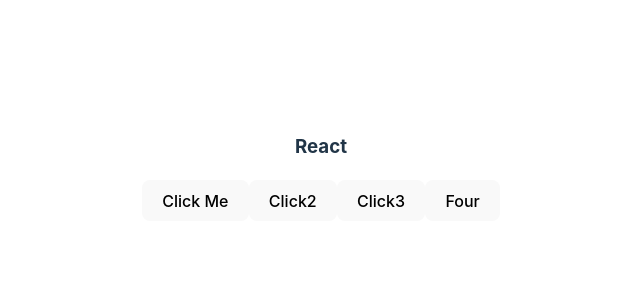
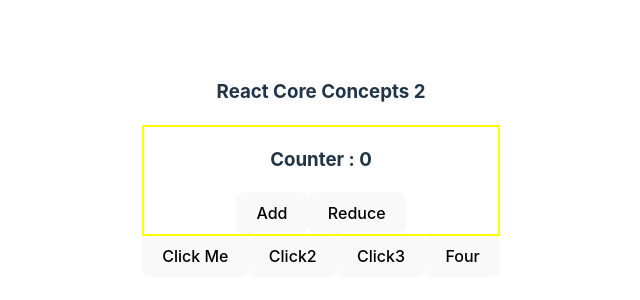
Before and after one commit to shihab4513/explore-react-core-concepts-part2, a React (Vite) app: page / in a window 1280 px wide. Shown: the part 232-532 px from the top of the page, without its empty margins (319-959 px from the left). Built offline with nearby package versions, Linux system fonts and the light colour scheme.

Commit message:
simple counter code have been made

```diff
--- a/src/App.jsx
+++ b/src/App.jsx
@@ -3,6 +3,7 @@
 import reactLogo from './assets/react.svg'
 import viteLogo from '/vite.svg'
 import './App.css'
+import Counter from './Counter';
 
 function App() {
 
@@ -23,7 +24,9 @@
     <>
 
 
-      <h3>React</h3>
+
+      <h3>React Core Concepts 2</h3>
+      <Counter></Counter>
       <button onClick={handleClick}>Click Me</button>
       <button onClick={handleClick2}>Click2</button>
       <button onClick={() => {
--- /dev/null
+++ b/src/Counter.jsx
@@ -0,0 +1,24 @@
+/* eslint-disable no-unused-vars */
+import { useState } from "react";
+
+
+export default function Counter() {
+    const [count, setCount] = useState(0);
+    const handleAdd = () => {
+        const newCount = count + 1;
+        setCount(newCount);
+
+    }
+    const handleReduce = () => {
+        const newCount = count - 1;
+        setCount(newCount);
+    }
+    return (
+        <div style={{ border: '2px solid yellow' }}>
+            <h3>Counter : {count}</h3>
+            <button onClick={handleAdd}>Add</button>
+            <button onClick={handleReduce}>Reduce</button>
+        </div>
+    );
+
+}
```
